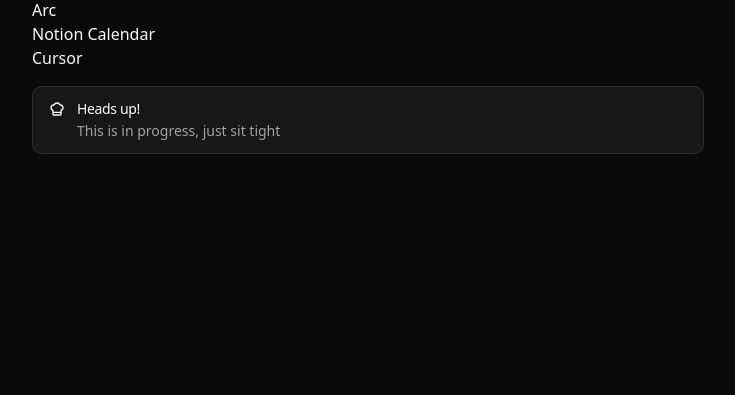
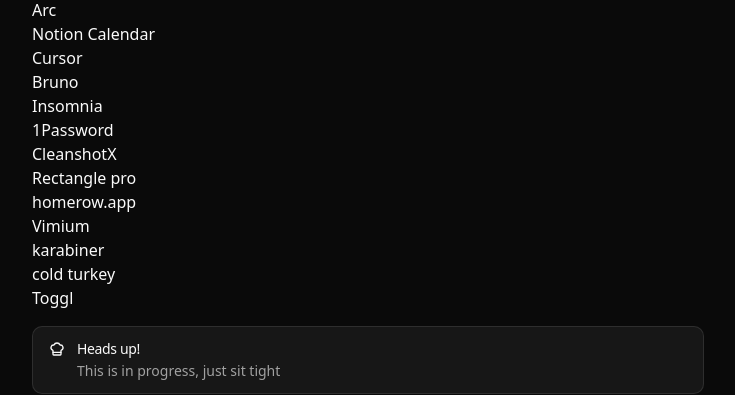
Before and after one commit to einargudnig/einar-os, a Next.js app: page /uses/infrastructure in a window 1280 px wide. Shown: the part 346-741 px from the top of the page, without its empty margins (272-1007 px from the left). Built offline with nearby package versions, Linux system fonts and the light colour scheme; no server answers.

Commit message:
adding to infra

```diff
--- a/app/uses/infrastructure/page.tsx
+++ b/app/uses/infrastructure/page.tsx
@@ -9,6 +9,16 @@
         <li>Arc</li>
         <li>Notion Calendar</li>
         <li>Cursor</li>
+        <li>Bruno</li>
+        <li>Insomnia</li>
+        <li>1Password</li>
+        <li>CleanshotX</li>
+        <li>Rectangle pro</li>
+        <li>homerow.app</li>
+        <li>Vimium</li>
+        <li>karabiner</li>
+        <li>cold turkey</li>
+        <li>Toggl</li>
       </ul>
     </div>
   );
```
